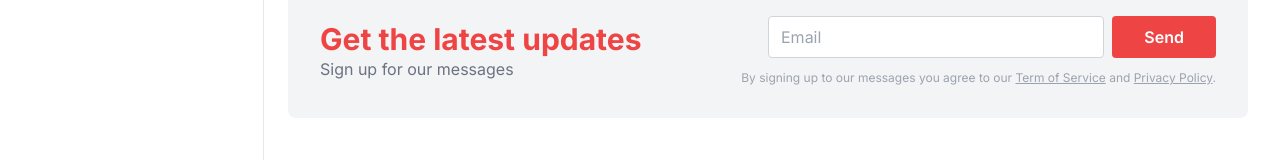
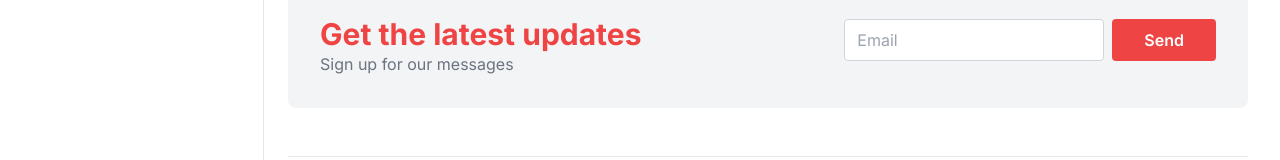
Before and after one commit to sundaramrai/LingoLeap, a Next.js app: page / in a window 1280 px wide. Shown: the part 556-716 px from the top of the page. Built offline with nearby package versions, Linux system fonts and the light colour scheme.

Commit message:
refactor(Newsletter.js): remove terms of service and privacy policy disclaimer for cleaner layout

```diff
--- a/src/app/components/Newsletter.js
+++ b/src/app/components/Newsletter.js
@@ -16,8 +16,6 @@ const Newsletter = () => {
 
                             <button className="inline-block rounded bg-red-500 px-8 py-2 text-center text-sm font-semibold text-white outline-none ring-red-300 transition duration-100 hover:bg-red-600 focus-visible:ring active:bg-red-700 md:text-base">Send</button>
                         </form>
-
-                        <p className="text-center text-xs text-gray-400 lg:text-right">By signing up to our messages you agree to our <a href="#" className="underline transition duration-100 hover:text-red-500 active:text-red-600">Term of Service</a> and <a href="#" className="underline transition duration-100 hover:text-red-500 active:text-red-600">Privacy Policy</a>.</p>
                     </div>
                 </div>
             </div>
```
